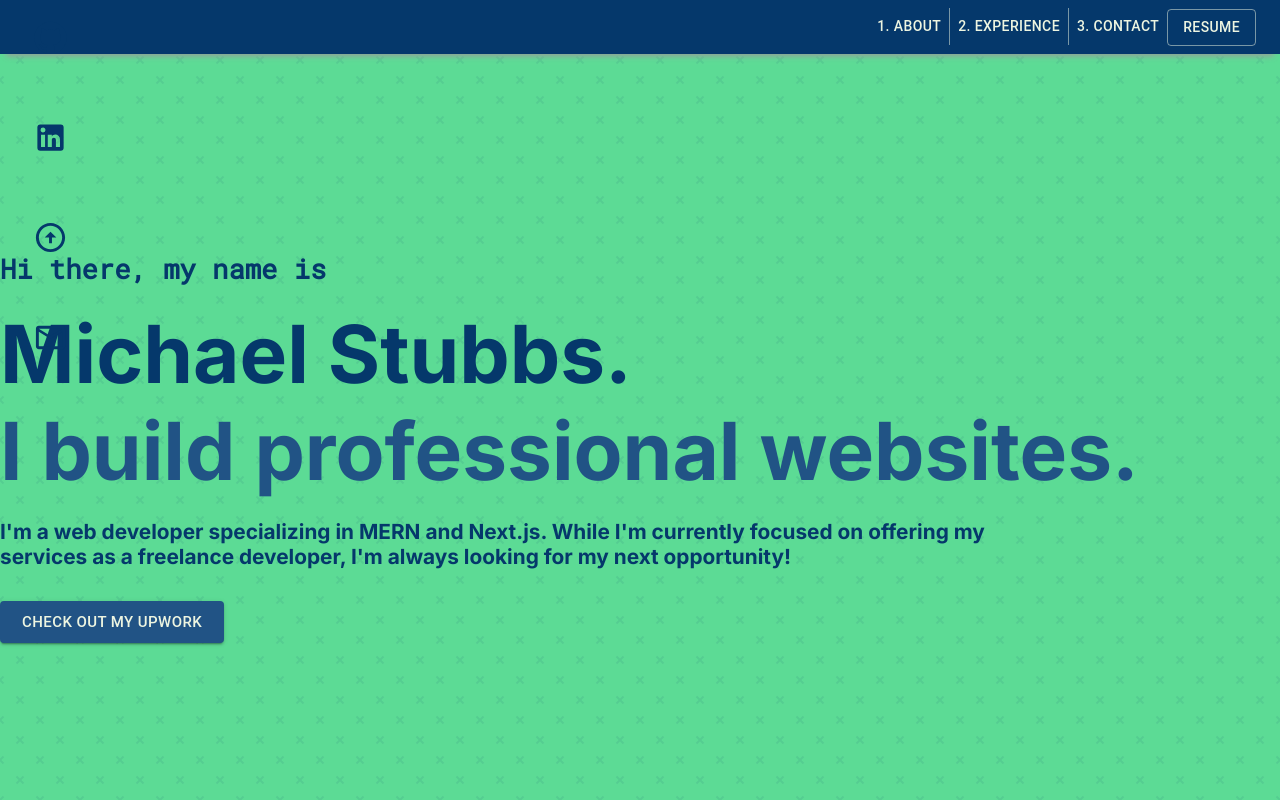
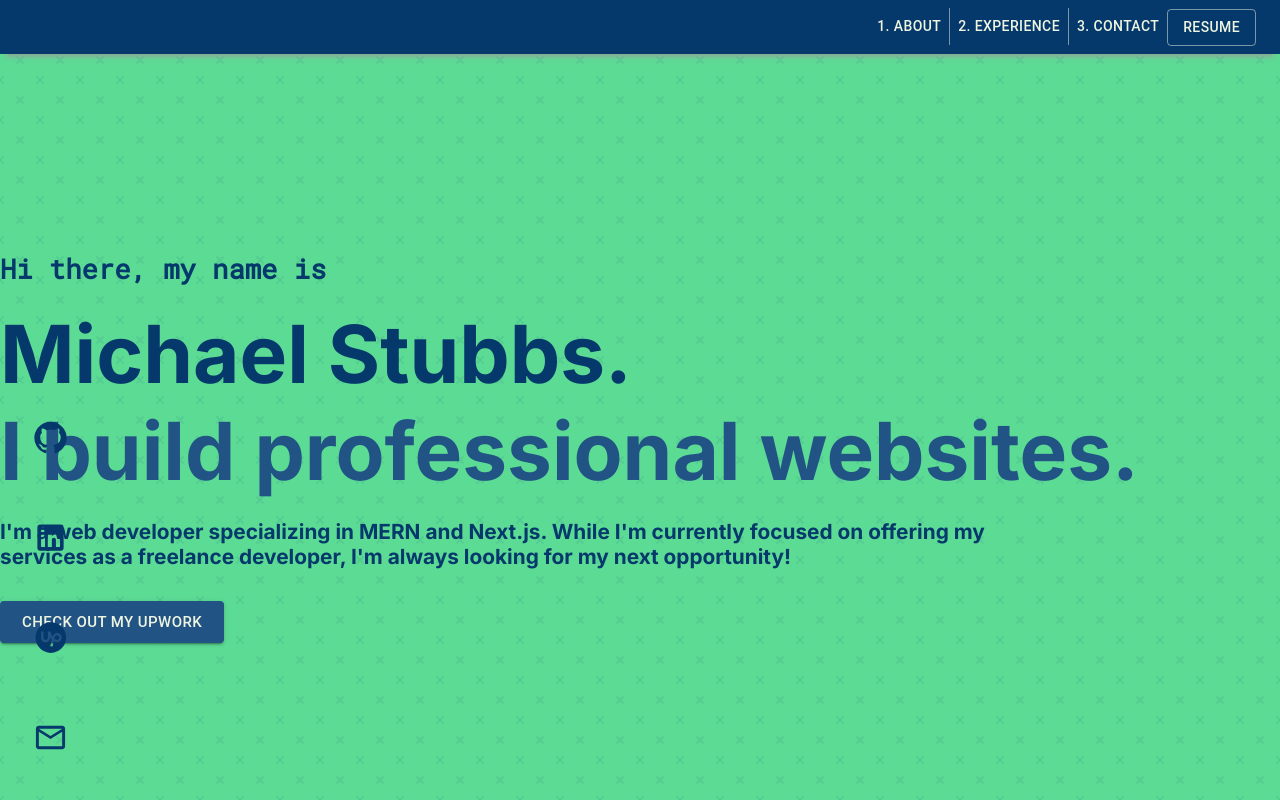
Before and after one commit to michael-stubbs/Portfolio, a React (Create React App) app: page / in a window 1280 px wide. Shown: the top 800 px of the page. Built offline with nearby package versions, Linux system fonts and the light colour scheme.

Commit message:
rework sidebar icons

```diff
--- a/src/Styles/Sidebar.module.scss
+++ b/src/Styles/Sidebar.module.scss
@@ -17,15 +17,10 @@
     list-style: outside none none;
 }
 
-.sidebar:after {
-    content: "";
-    display: block;
-    width: 1px;
-    height: 400px;
-    margin: 0px auto;
-    color: #05386b;
-}
-
 .customList {
     line-height: 100px;
 }
+
+.upworkLogo {
+    filter: invert(15%) sepia(56%) saturate(2828%) hue-rotate(196deg) brightness(88%) contrast(96%);
+}
--- a/src/components/Sidebars.jsx
+++ b/src/components/Sidebars.jsx
@@ -1,4 +1,6 @@
 import { createTheme, ThemeProvider } from "@mui/material";
+
+import { ReactComponent as UpworkLogo } from "../upwork.svg";
 
 import GitHubIcon from "@mui/icons-material/GitHub";
 import LinkedInIcon from "@mui/icons-material/LinkedIn";
@@ -44,8 +46,10 @@
                 href="https://www.upwork.com/freelancers/~0109b85efb3e634933"
                 rel="noreferrer"
                 target="_blank"
+                className={styles.upworkLogo}
               >
-                <ArrowCircleUpIcon color="primary" fontSize="large" />
+                {/* <ArrowCircleUpIcon color="primary" fontSize="large" /> */}
+                <UpworkLogo style={{ height: 35, width: 35 }} />
               </a>
             </li>
             <li>
```
Also changed, not shown: src/upwork.svg (added).
